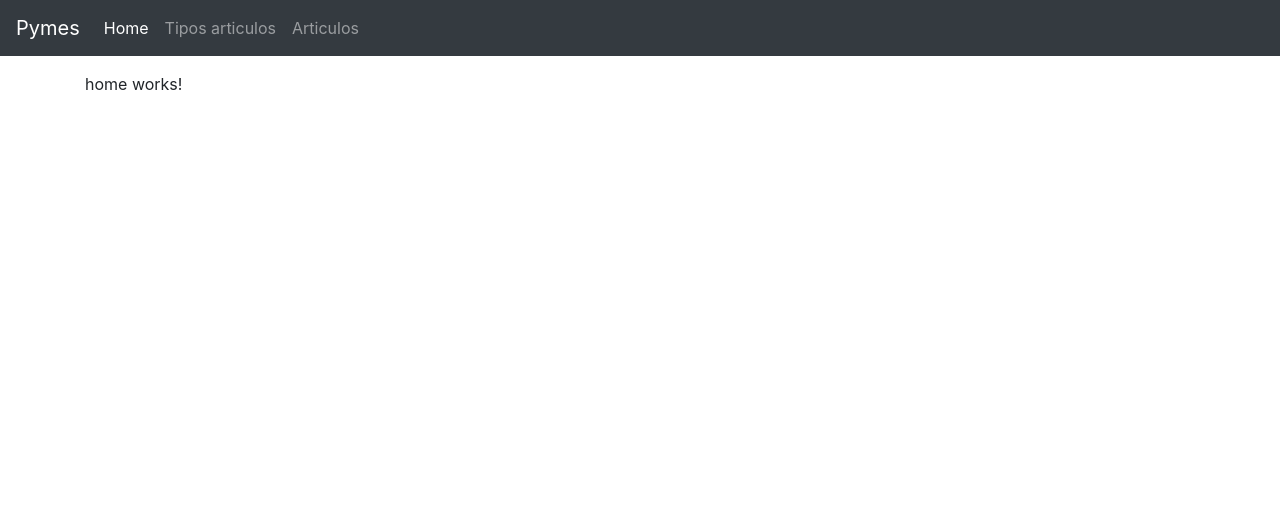
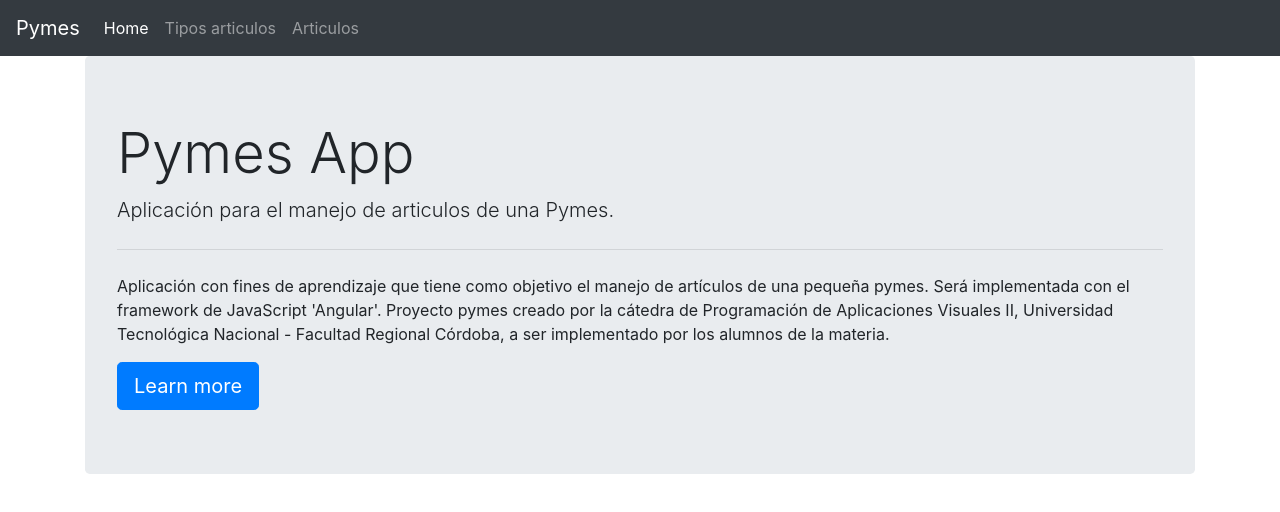
Before and after one commit to neritoo/pymes-frontend, an Angular app: page /home in a window 1280 px wide. Shown: the top 512 px of the page. Built offline with nearby package versions, Linux system fonts and the light colour scheme.

Commit message:
Agregado: home, boton volver detalle articulos

```diff
--- a/src/app/app.component.html
+++ b/src/app/app.component.html
@@ -1,4 +1,4 @@
 <app-navbar></app-navbar>
-<div class="container-sm my-3">
+<div class="container-sm">
     <router-outlet></router-outlet>
 </div>
--- a/src/app/components/articulos/articulos.component.html
+++ b/src/app/components/articulos/articulos.component.html
@@ -1,6 +1,5 @@
-<button type="button" (click)="mostrarOcultar()" class="btn btn-primary my-3">Ver/Ocultar</button>
-
-<table class="table" *ngIf="valor">
+<div class="my-5">
+    <table class="table">
         <thead class="thead-dark">
             <tr>
                 <th scope="col">Id</th>
@@ -21,3 +20,4 @@
                 </td>
             </tr>
     </table>
+</div>
--- a/src/app/components/articulos/articulos.component.ts
+++ b/src/app/components/articulos/articulos.component.ts
@@ -10,18 +10,11 @@ import { ArticulosService } from 'src/app/services/articulos.service';
 export class ArticulosComponent implements OnInit {
 
   articulos: Articulo[];
-  valor: boolean;
 
-  constructor(private articulosService: ArticulosService) {
-    this.valor = true;
-  }
+  constructor(private articulosService: ArticulosService) { }
 
   ngOnInit(): void {
     this.articulos = this.articulosService.getArticulos();
   }
 
-  mostrarOcultar() {
-    this.valor = !this.valor;
-  }
-
 }
--- a/src/app/components/articulos/detalle-articulo.component.html
+++ b/src/app/components/articulos/detalle-articulo.component.html
@@ -1,4 +1,5 @@
-<div class="container my-5">
+<div class="container my-5" style="width: 50%;">
+    <a class="btn btn-outline-info mb-1" [routerLink]="['/articulos']">Volver</a>
     <div class="card text-center border-info">
         <div class="card-header">
             Articulo
--- a/src/app/components/home/home.component.html
+++ b/src/app/components/home/home.component.html
@@ -1 +1,9 @@
-<p>home works!</p>
+<div class="jumbotron">
+    <h1 class="display-4">Pymes App</h1>
+    <p class="lead">Aplicación para el manejo de articulos de una Pymes.</p>
+    <hr class="my-4">
+    <p>Aplicación con fines de aprendizaje que tiene como objetivo el manejo de artículos de una pequeña pymes. Será implementada con el framework de JavaScript 'Angular'. Proyecto pymes creado por la cátedra de Programación de Aplicaciones Visuales II,
+        Universidad Tecnológica Nacional - Facultad Regional Córdoba, a ser implementado por los alumnos de la materia.
+    </p>
+    <a class="btn btn-primary btn-lg" href="#" role="button">Learn more</a>
+</div>
--- a/src/app/services/articulos-familias.service.ts
+++ b/src/app/services/articulos-familias.service.ts
@@ -15,30 +15,28 @@ export class ArticulosFamiliasService {
     this.url = 'http://labsys.frc.utn.edu.ar:8080/api';
   }
 
-  //params: n/a.
-  //retorno: observable del array ArticuloFamilia[] proveniente del servidor
+  // retorno: observable del array ArticuloFamilia[] proveniente del servidor
   getArticulosFamilias(): Observable<ArticuloFamilia[]> {
 
-    //Retornar la respuesta HTTP GET, haciendo previamente el casteo a nuestro array ArticuloFamilia[].
-    //return this.http.get<ArticuloFamilia[]>(`${this.url}/articulosFamilias`);
+    // Retornar la respuesta HTTP GET, haciendo previamente el casteo a nuestro array ArticuloFamilia[].
+    // return this.http.get<ArticuloFamilia[]>(`${this.url}/articulosFamilias`);
 
-
-    //Retornar la respuesta HTTP GET, haciendo pasar la respuesta por el operador map, creando un
-    //array auxiliar donde insertaremos tantos objetos ArticuloFamilia vacios como tenga la respuesta
-    //para luego asignarles el id y nombre que vienen de la respuesta HTTP evitando que haya problemas
-    //con las propieades creadas y declaradas en nuestra Clase ArticuloFamilia.
+    // Retornar la respuesta HTTP GET, haciendo pasar la respuesta por el operador map, creando un
+    // array auxiliar donde insertaremos tantos objetos ArticuloFamilia vacios como tenga la respuesta
+    // para luego asignarles el id y nombre que vienen de la respuesta HTTP evitando que haya problemas
+    // con las propieades creadas y declaradas en nuestra Clase ArticuloFamilia.
     return this.http.get(`${this.url}/articulosFamilias`).pipe(
       map( (resp: any) => {
-        let articulosFamilias: ArticuloFamilia[] = [];
+        const articulosFamilias: ArticuloFamilia[] = [];
         for (let i = 0; i < resp.length; i++) {
-          let artFam = new ArticuloFamilia;
+          const artFam = new ArticuloFamilia();
           articulosFamilias.push(artFam);
           articulosFamilias[i].id = resp[i].IdArticuloFamilia;
           articulosFamilias[i].nombre = resp[i].Nombre;
         }
         console.log(articulosFamilias);
         return articulosFamilias;
-        //return resp as ArticuloFamilia[];
+        // return resp as ArticuloFamilia[];
     }));
   }
 
```
Also changed, not shown: 1 other file (tests, documents, lock files or other folders). Lines whose indentation alone changed are shown as unchanged.
